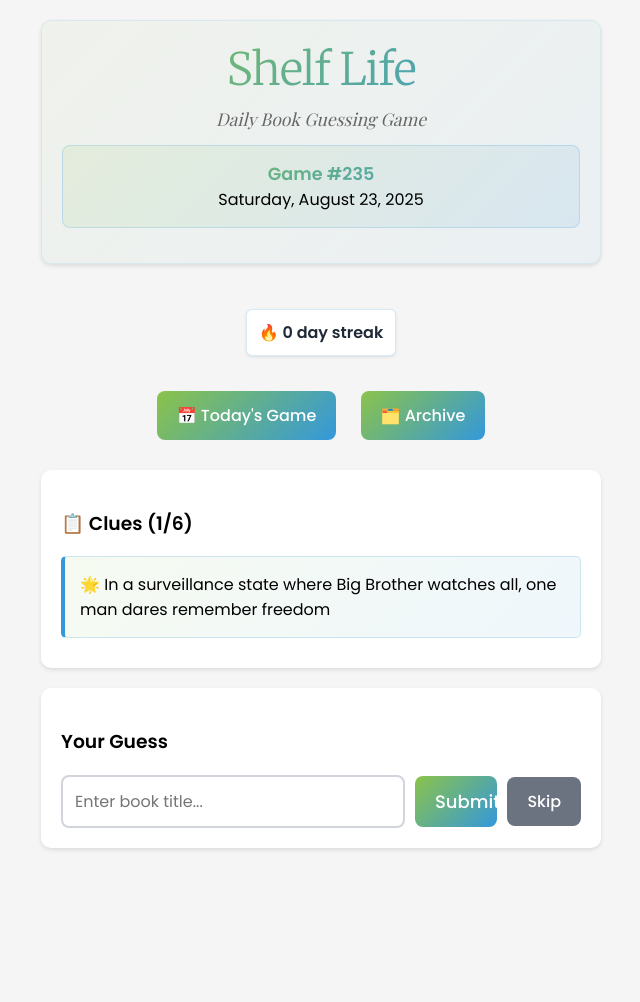
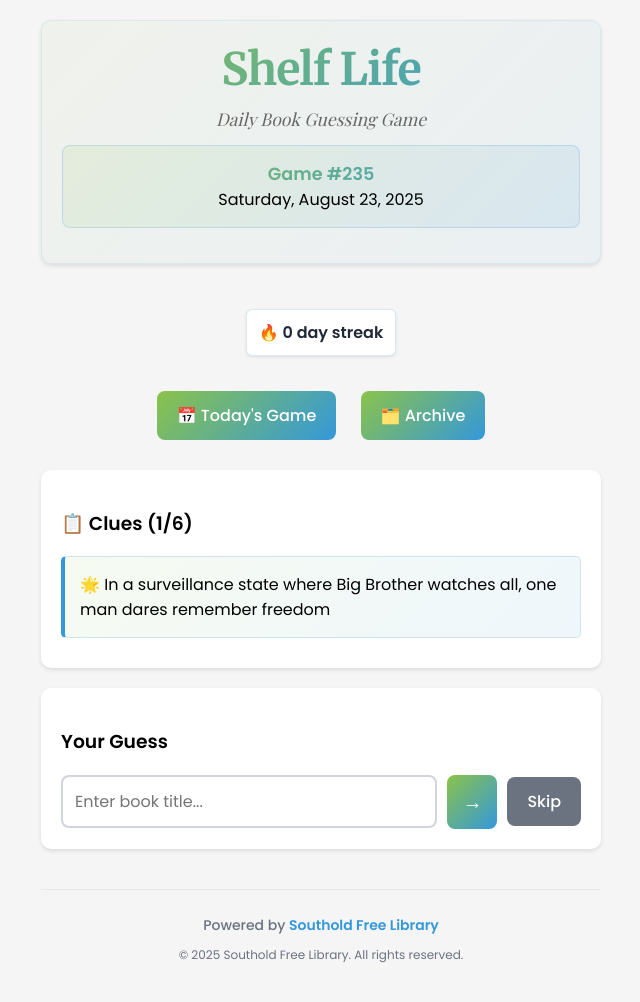
Before and after one commit to southoldfreelibrary/shelf-life-beta, a plain HTML site: page index.html in a window 1280 px wide. Shown: the whole page, without its empty margins (319-959 px from the left). Before the commit the page ends 888 px from the top, so only its background shows below. Drawn offline with nearby package versions, Linux system fonts and the light colour scheme.

Commit message:
Update index.html

```diff
--- a/index.html
+++ b/index.html
@@ -34,7 +34,7 @@
         h1 {
             font-family: 'Merriweather', serif;
             font-size: 2.8rem;
-            font-weight: 300;
+            font-weight: 700;
             background: linear-gradient(135deg, #8bc34a, #3498db);
             -webkit-background-clip: text;
             -webkit-text-fill-color: transparent;
@@ -250,8 +250,9 @@
         }
 
         .submit-btn {
-            min-width: 80px;
-            font-size: 18px;
+            min-width: 50px;
+            font-size: 20px;
+            padding: 12px;
         }
 
         .result {
@@ -462,7 +463,7 @@
             <h3>Your Guess</h3>
             <div class="input-group">
                 <input type="text" id="guess-input" placeholder="Enter book title...">
-                <button class="submit-btn" onclick="makeGuess()">Submit</button>
+                <button class="submit-btn" onclick="makeGuess()">→</button>
                 <button class="skip-btn" onclick="skipClue()">Skip</button>
             </div>
         </div>
@@ -489,6 +490,11 @@
         <h3>🗂️ Game Archive</h3>
         <p style="color: #6b7280; margin-bottom: 20px;">Click any day to play that puzzle</p>
         <div id="archive-list"></div>
+    </div>
+
+    <div style="text-align: center; margin-top: 40px; padding: 25px; border-top: 1px solid #e5e7eb; color: #6b7280; font-size: 14px;">
+        <p style="margin: 0 0 10px 0; font-weight: 500;">Powered by <a href="https://southoldlibrary.org" target="_blank" style="color: #3498db; text-decoration: none; font-weight: 600;">Southold Free Library</a></p>
+        <p style="margin: 0; font-size: 12px;">© 2025 Southold Free Library. All rights reserved.</p>
     </div>
 
     <!-- Audio elements for sound effects -->
```
